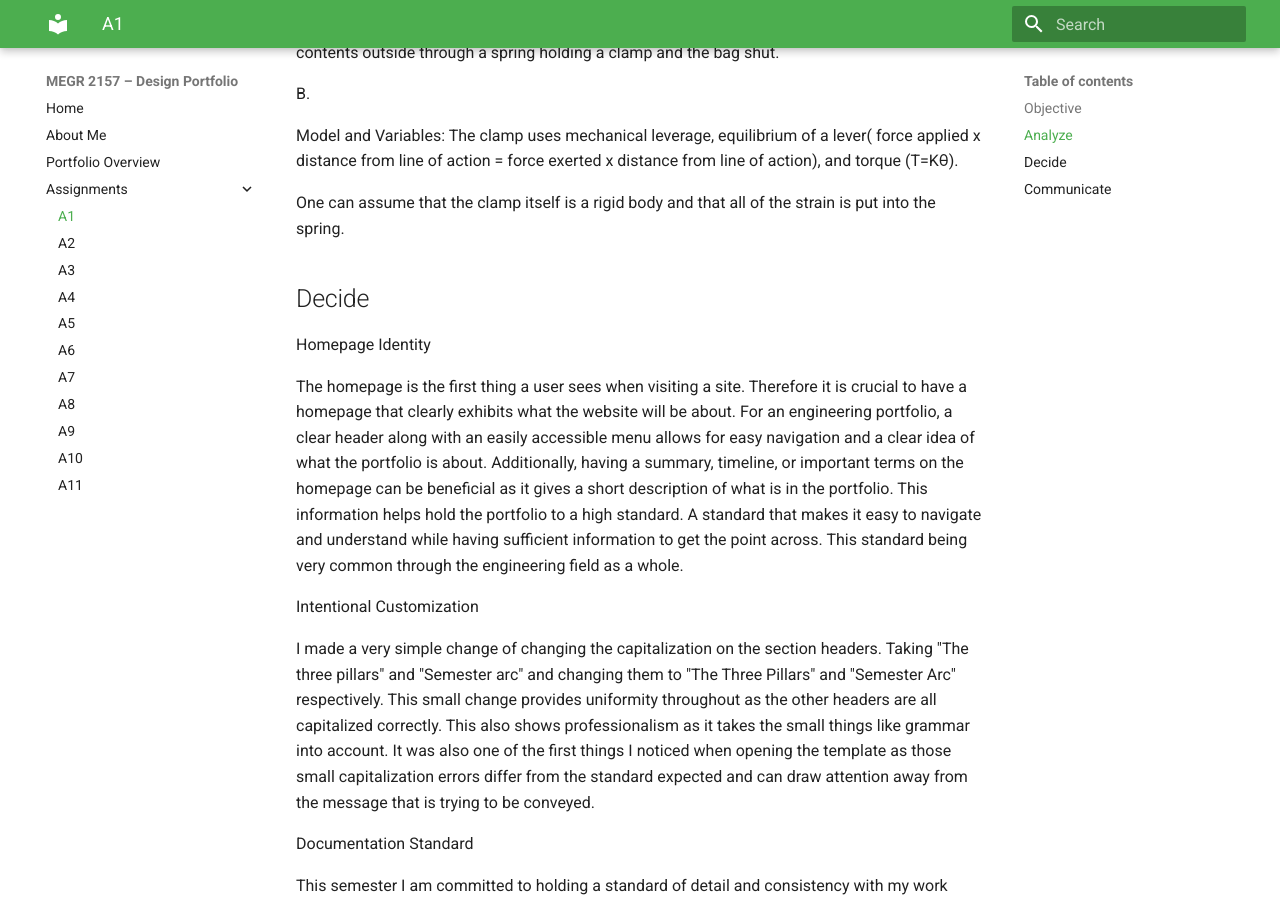
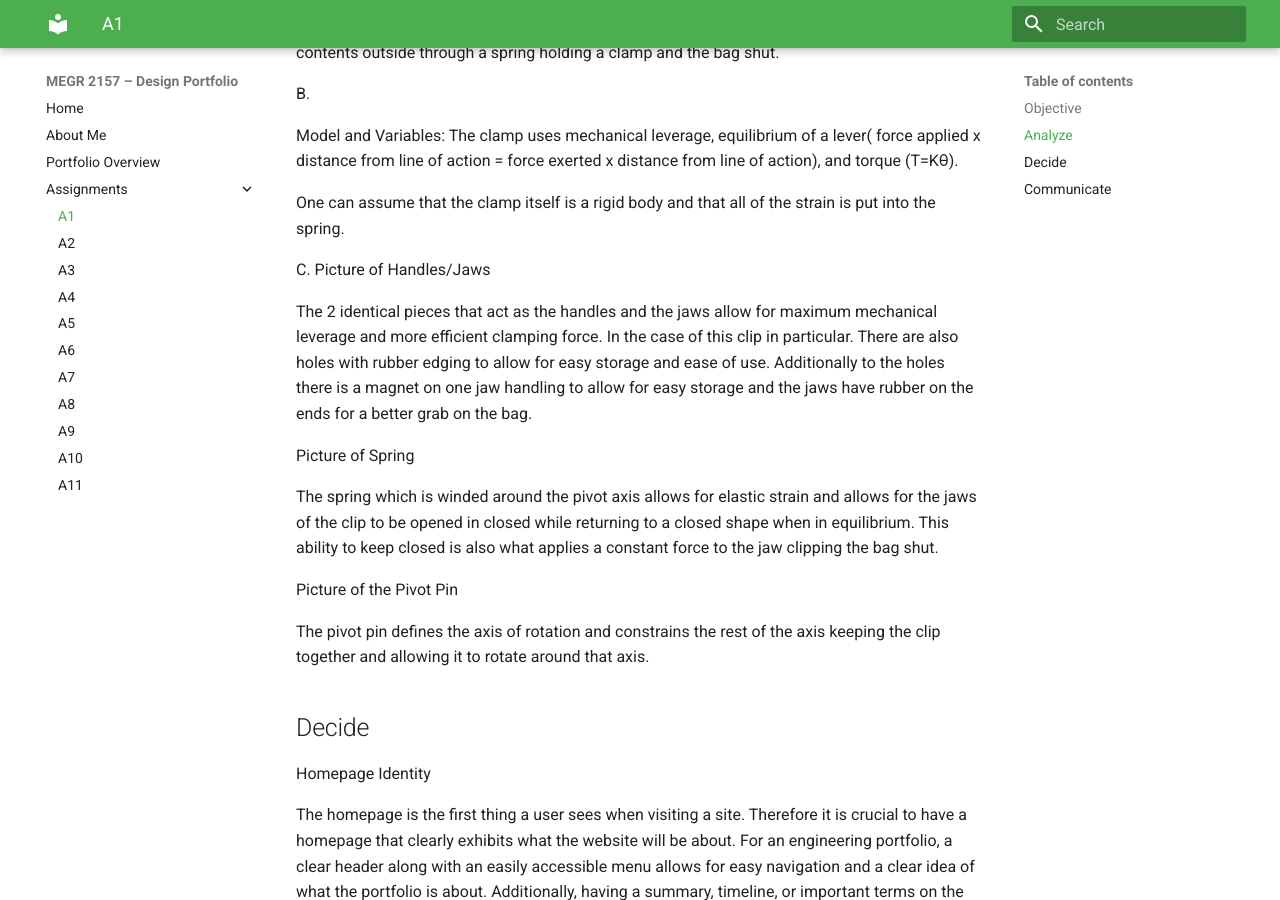
Before and after one commit to noaheme/design-projects-portfolio, an MkDocs documentation site: the page built from docs/assignments/A01/index.md, in a window 1280 px wide and 900 px high, scrolled down 1597 px. Built offline with MkDocs 1.6.1 and Material for MkDocs 9.7.7, drawn with Linux system fonts in a browser that asks for light colours.

Commit message:
Enhance documentation for clamp components
Added descriptions for the clamp's components including handles, spring, and pivot pin.

```diff
--- a/docs/assignments/A01/index.md
+++ b/docs/assignments/A01/index.md
@@ -43,6 +43,19 @@ B.
 
   One can assume that the clamp itself is a rigid body and that all of the strain is put into the spring.
 
+C.
+  Picture of Handles/Jaws
+
+The 2 identical pieces that act as the handles and the jaws allow for maximum mechanical leverage and more efficient clamping force. In the case of this clip in particular. There are also holes with rubber edging to allow for easy storage and ease of use. Additionally to the holes there is a magnet on one jaw handling to allow for easy storage and the jaws have rubber on the ends for a better grab on the bag.
+
+  Picture of Spring
+
+The spring which is winded around the pivot axis allows for elastic strain and allows for the jaws of the clip to be opened in closed while returning to a closed shape when in equilibrium. This ability to keep closed is also what applies a constant force to the jaw clipping the bag shut.
+
+  Picture of the Pivot Pin
+
+The pivot pin defines the axis of rotation and constrains the rest of the axis keeping the clip together and allowing it to rotate around that axis.
+
 ## Decide
 
 Homepage Identity
```
